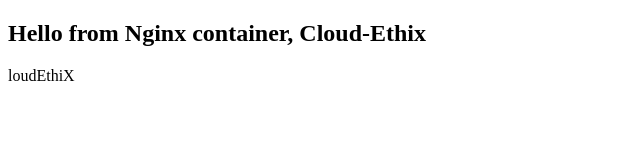
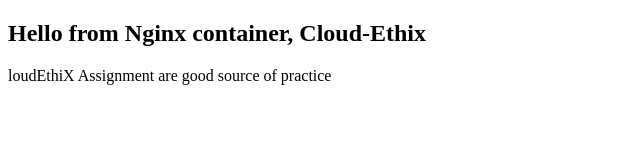
Before and after one commit to navidmn/navidmn_nginx_server, a plain HTML site: page index.html in a window 1280 px wide. Shown: the whole page, without its empty margins (0-640 px from the left). Drawn offline with Linux system fonts and the light colour scheme.

Commit message:
Files added successfully

```diff
--- a/index.html
+++ b/index.html
@@ -8,3 +8,4 @@
 <h2>Hello from Nginx container, Cloud-Ethix</h2>
 </body>
 </html>loudEthiX
+Assignment are good source of practice
```
Also changed, not shown: 1 other file.
